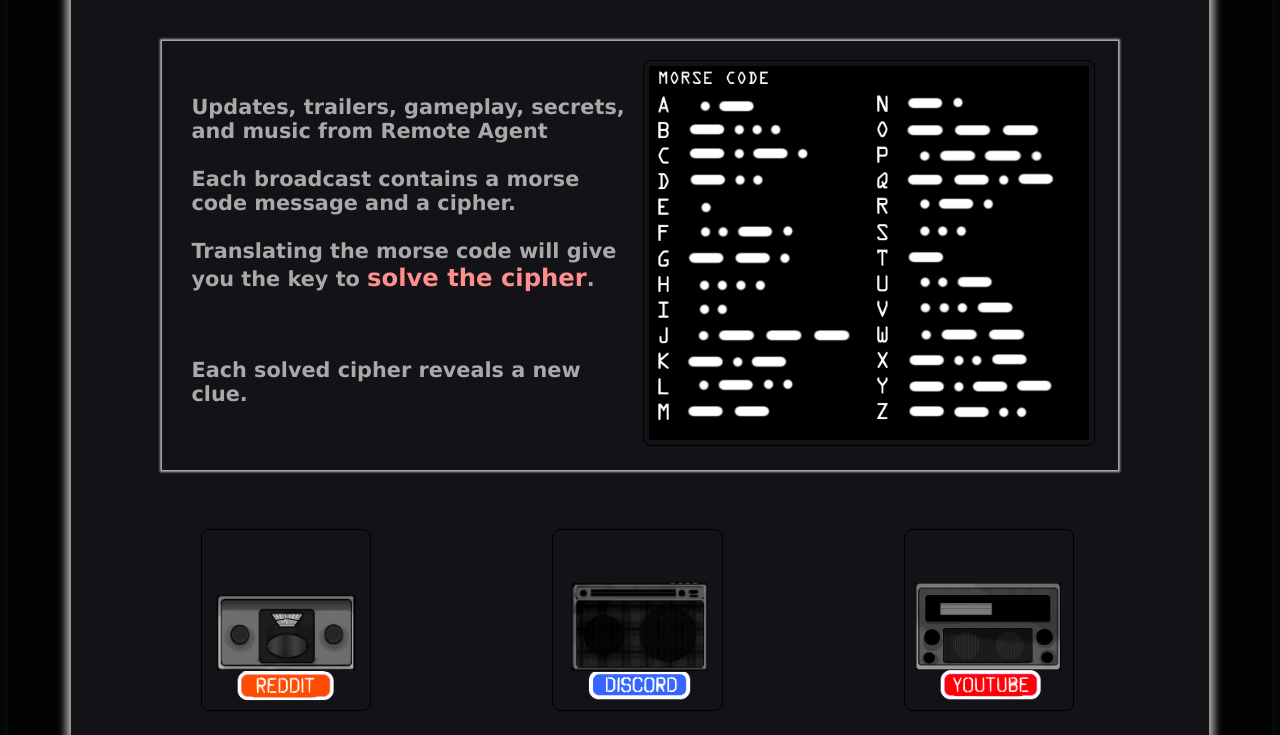
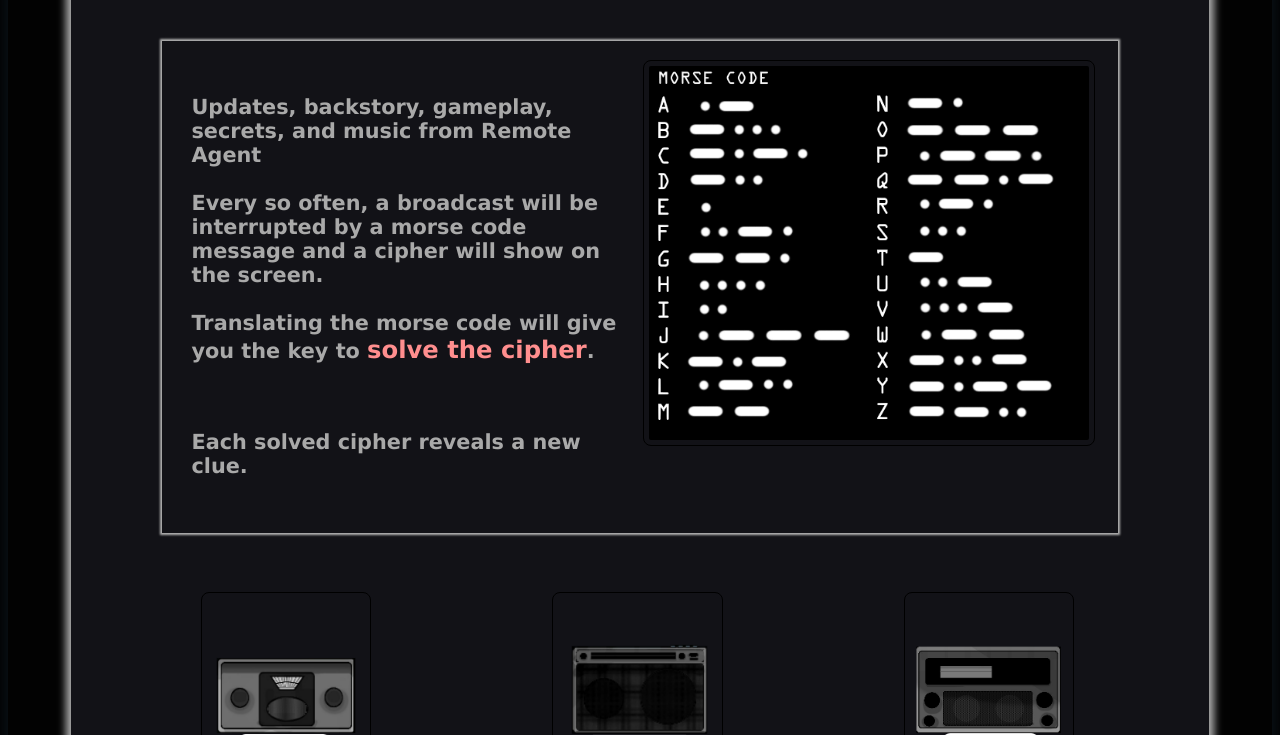
Before and after one commit to Madsir/madsirstudio.github.io, a Jekyll site: the page built from remoteagent/index.html, in a window 1280 px wide and 900 px high, scrolled down 2638 px, cut to the strip 165-900 px from the top of the window. Built offline with Jekyll 4.4.1, drawn with Linux system fonts in a browser that asks for light colours.

Commit message:
Update index.html

```diff
--- a/remoteagent/index.html
+++ b/remoteagent/index.html
@@ -148,8 +148,8 @@
 	<div class="row">
 		  		<div class="col">
 					<br>
-					<h2>Updates, trailers, gameplay, secrets, and music from Remote Agent<br><br>
-						Each broadcast contains a morse code message and a cipher.<br><br>
+					<h2>Updates, backstory, gameplay, secrets, and music from Remote Agent<br><br>
+						Every so often, a broadcast will be interrupted by a morse code message and a cipher will show on the screen.<br><br>
 						Translating the morse code will give you the key to <a href="https://www.boxentriq.com/code-breaking/vigenere-cipher">solve the cipher</a>.</p><br><h2>Each solved cipher reveals a new clue.</h2>
 			<br>
 		</div>
```
